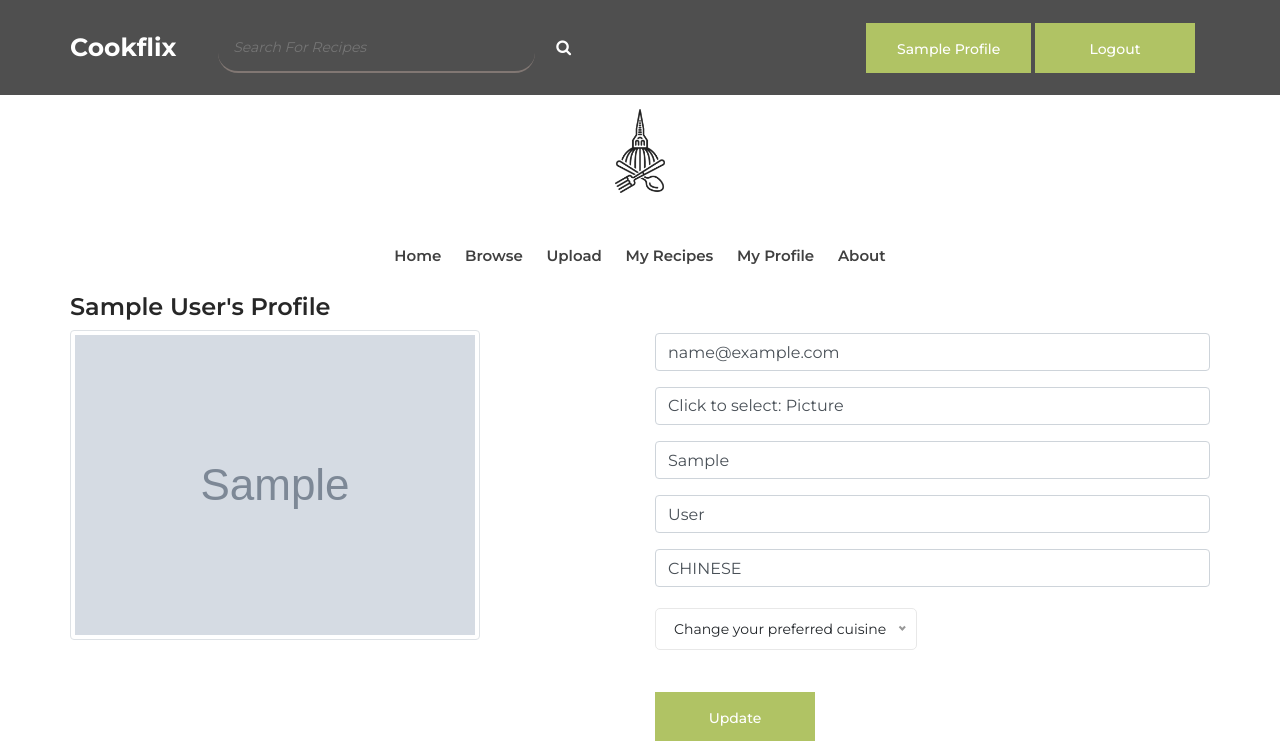
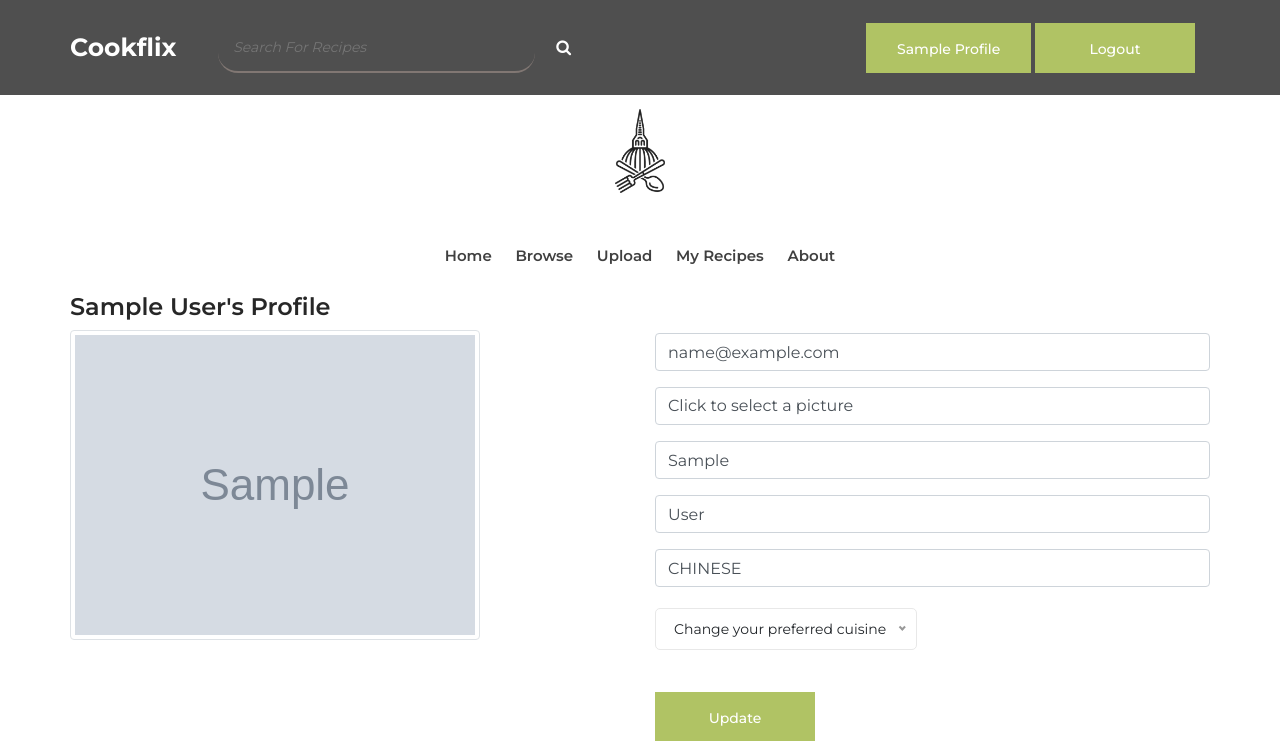
Before and after one commit to intzi/CookFlix, a Django app: a page that uses templates/cookflixapp/base.html in a window 1280 px wide. Shown: the top 741 px of the page. Run offline with Django 3.2, Linux system fonts and the light colour scheme; a user stored in the database is signed in; tables that the repository leaves empty hold one stand-in row (values such as "Sample post"); grey boxes marked "Sample" are stand-in pictures; some libraries are stand-ins or nearby versions.

Commit message:
Hiding my_profile when logged and removed required from the picture when updating the user

```diff
--- a/cookflixapp/models.py
+++ b/cookflixapp/models.py
@@ -22,7 +22,7 @@ CUISINE_CHOICES = (
 
 
 class UserProfile(models.Model):
-    user = models.OneToOneField(User)
+    user = models.OneToOneField(User, on_delete=models.CASCADE)
     # name = models.CharField(max_length=30, unique=True)
     email = models.EmailField(unique=True)
     picture = models.ImageField(upload_to='profile_images', blank=True)
--- a/templates/cookflixapp/base.html
+++ b/templates/cookflixapp/base.html
@@ -177,7 +177,7 @@
                                          {% if user.is_authenticated %}
                                          <li><a href="{% url 'upload' %}">Upload</a></li>
                                          <li><a href="{% url 'myrecipes' user.username %}">My Recipes</a></li>
-                                         <li><a href="{% url 'profile' user.username %}">My Profile</a></li>
+                                         <!-- <li><a href="{% url 'profile' user.username %}">My Profile</a></li> -->
                                          {% endif %}
                                          <li><a href="{% url 'about' %}">About</a></li>
                                     </ul>
--- a/templates/cookflixapp/profile.html
+++ b/templates/cookflixapp/profile.html
@@ -21,8 +21,8 @@
             <div class="col-lg-12">
               <div class="form-group">
                 {% if field.name == "picture" %}
-                  <input class="file-input-hide" id="input_{{field.name}}" required type="file" accept="image/*" name="{{ field.name }}"  placeholder="{{ field.label }}">
-                  <label class="form-control" for="input_{{field.name}}">Click to select: {{ field.label }}</label>
+                  <input class="file-input-hide" id="input_{{field.name}}" type="file" accept="image/*" name="{{ field.name }}"  placeholder="{{ field.label }}">
+                  <label class="form-control" for="input_{{field.name}}">Click to select a picture</label>
                 {% else %}
                 <input  type="text" class="form-control" name="{{ field.name }}" value="{{ field.value }}" size="50" placeholder="{{ field.name }}">
                 {% endif %}
```
Also changed, not shown: populate_script.py (renamed from populate_cookflix.py).
